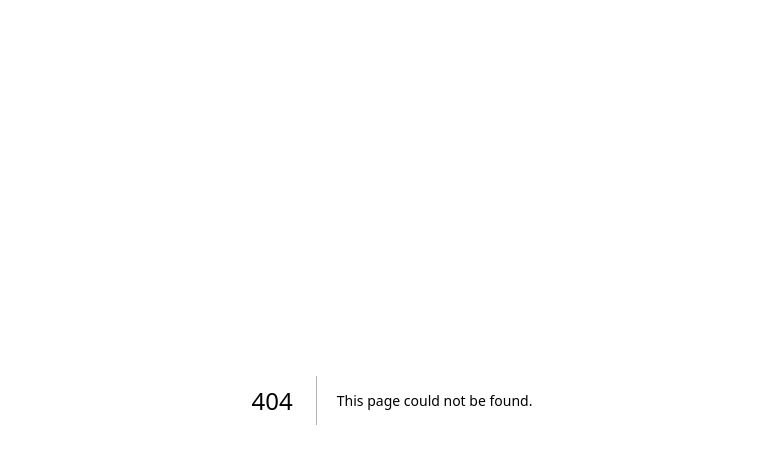
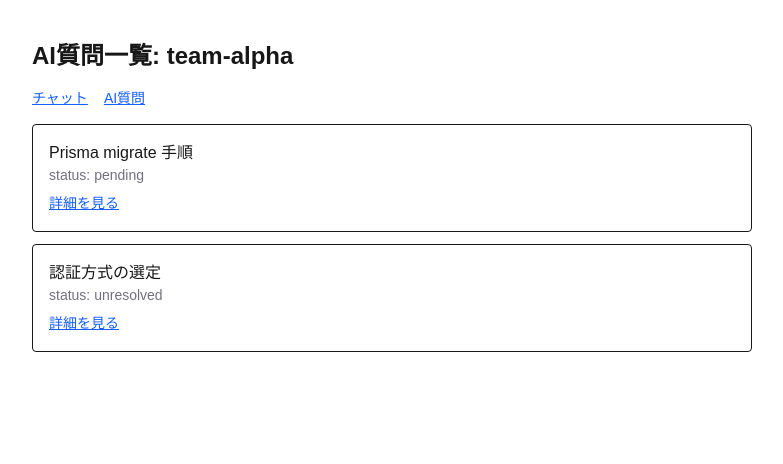
Before and after one commit to ryotaro-00/Group-chat-with-AI, a Next.js app: page /groups/team-alpha/ai-threads in a window 1280 px wide. Before the commit this address had no page. Shown: the top 464 px of the page, without its empty margins (248-1031 px from the left). Built offline with nearby package versions, Linux system fonts and the light colour scheme.

Commit message:
AI質問ページ一覧　ダミー確認用

```diff
--- /dev/null
+++ b/app/groups/[groupId]/ai-threads/page.tsx
@@ -0,0 +1,42 @@
+import Link from "next/link";
+
+const threads = [
+  { id: "thread-001", title: "Prisma migrate 手順", status: "pending" },
+  { id: "thread-002", title: "認証方式の選定", status: "unresolved" },
+];
+
+export default async function AiThreadsPage({
+  params,
+}: {
+  params: Promise<{ groupId: string }>;
+}) {
+  const { groupId } = await params;
+
+  return (
+    <main className="mx-auto flex w-full max-w-3xl flex-col gap-4 px-6 py-10">
+      <h1 className="text-2xl font-bold">AI質問一覧: {groupId}</h1>
+      <nav className="flex gap-4 text-sm">
+        <Link className="text-blue-600 underline" href={`/groups/${groupId}/chat`}>
+          チャット
+        </Link>
+        <Link className="text-blue-600 underline" href={`/groups/${groupId}/ai-threads`}>
+          AI質問
+        </Link>
+      </nav>
+      <ul className="space-y-3">
+        {threads.map((thread) => (
+          <li key={thread.id} className="rounded border p-4">
+            <p className="font-medium">{thread.title}</p>
+            <p className="text-sm text-zinc-500">status: {thread.status}</p>
+            <Link
+              className="mt-2 inline-block text-sm text-blue-600 underline"
+              href={`/groups/${groupId}/ai-threads/${thread.id}`}
+            >
+              詳細を見る
+            </Link>
+          </li>
+        ))}
+      </ul>
+    </main>
+  );
+}
```
